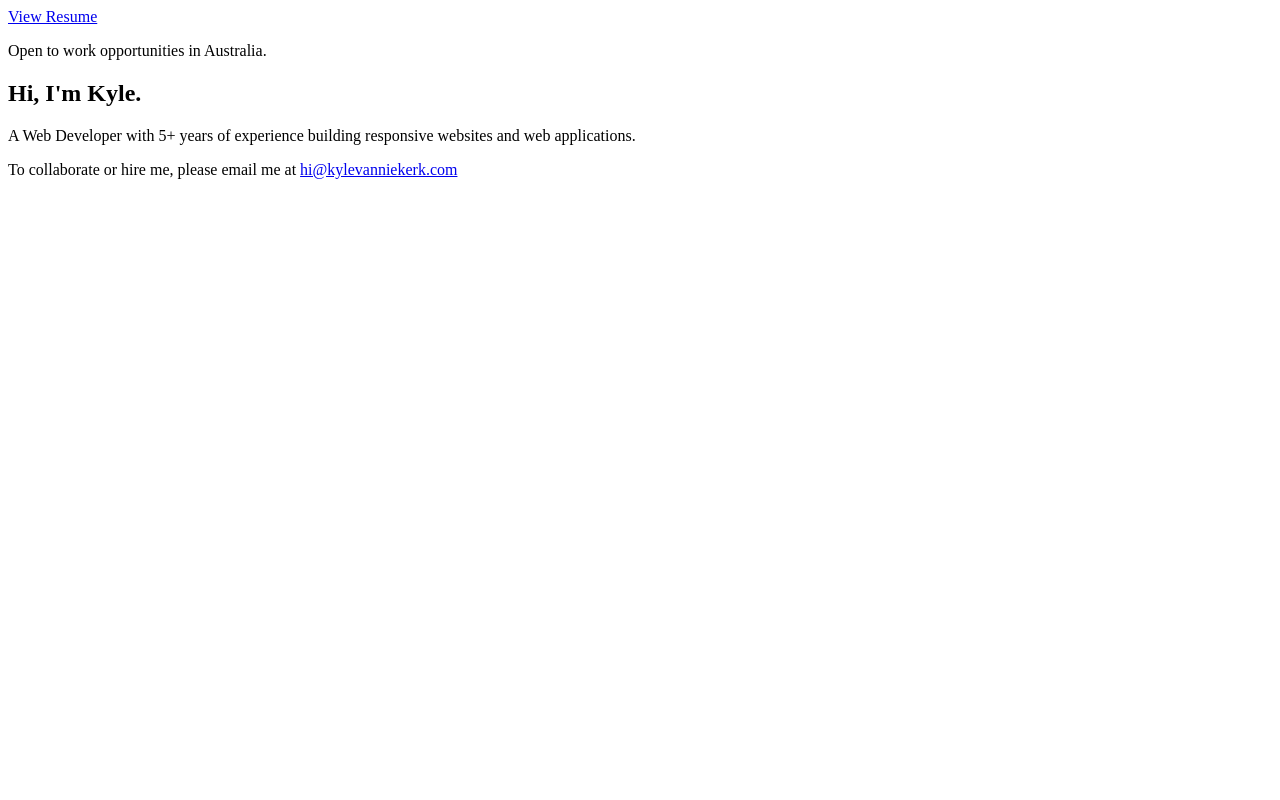
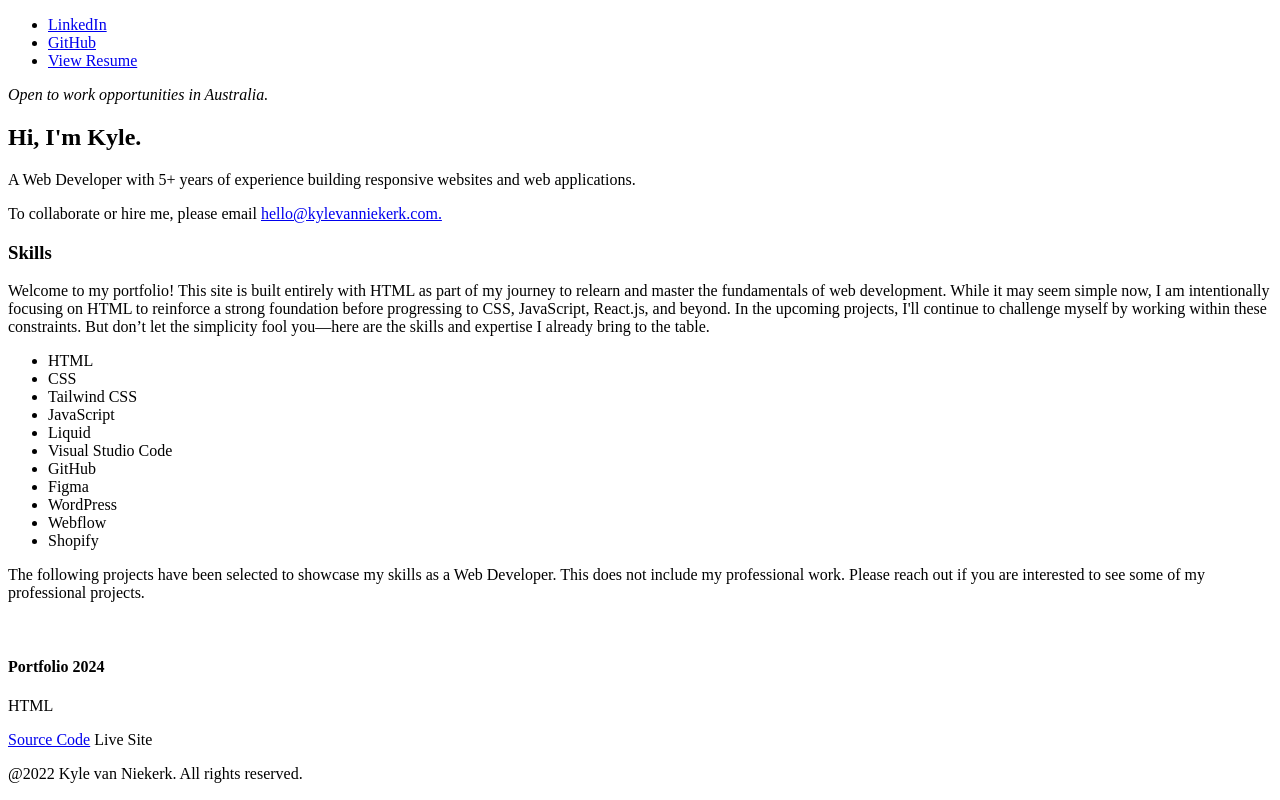
Before and after one commit to Kyle-van-Niekerk/Portfolio-2024, a plain HTML site: page index.html in a window 1280 px wide. Drawn offline with Linux system fonts and the light colour scheme.

Commit message:
Finished building all sections.

```diff
--- a/index.html
+++ b/index.html
@@ -8,13 +8,53 @@
   </head>
   <body>
     <nav>
-      <a href="#">View Resume</a>
+      <ul>
+        <li><a href="https://www.linkedin.com/in/kylevanniekerk/" target="_blank">LinkedIn</a></li>
+        <li><a href="https://github.com/Kyle-van-Niekerk" target="_blank">GitHub</a></li>
+        <li><a href="#" target="_blank">View Resume</a></li>
+      </ul>
     </nav>
     <section>
-      <p>Open to work opportunities in Australia.</p>
+      <em>Open to work opportunities in Australia.</em>
       <h1>Hi, I'm Kyle.</h1>
       <p>A Web Developer with 5+ years of experience building responsive websites and web applications.</p>
-      <p>To collaborate or hire me, please email me at <a href="mailto:hi@kylevanniekerk.com">hi@kylevanniekerk.com</a></p>
+      <p>To collaborate or hire me, please email <a href="mailto:hello@kylevanniekerk.com">hello@kylevanniekerk.com.</a></p>
     </section>
+    <section>
+      <h3>Skills</h3>
+      <p>
+        Welcome to my portfolio! This site is built entirely with HTML as part of my journey to relearn and master the fundamentals of web development. While it may seem simple now, I am intentionally focusing on HTML to reinforce a strong foundation
+        before progressing to CSS, JavaScript, React.js, and beyond. In the upcoming projects, I'll continue to challenge myself by working within these constraints. But don’t let the simplicity fool you—here are the skills and expertise I already
+        bring to the table.
+      </p>
+      <ul>
+        <li>HTML</li>
+        <li>CSS</li>
+        <li>Tailwind CSS</li>
+        <li>JavaScript</li>
+        <li>Liquid</li>
+        <li>Visual Studio Code</li>
+        <li>GitHub</li>
+        <li>Figma</li>
+        <li>WordPress</li>
+        <li>Webflow</li>
+        <li>Shopify</li>
+      </ul>
+    </section>
+    <section>
+      <p>The following projects have been selected to showcase my skills as a Web Developer. This does not include my professional work. Please reach out if you are interested to see some of my professional projects.</p>
+      <div>
+        <img />
+        <h4>Portfolio 2024</h4>
+        <p>HTML</p>
+        <div>
+          <a href="https://github.com/Kyle-van-Niekerk/Portfolio-2024" target="_blank">Source Code</a>
+          <a>Live Site</a>
+        </div>
+      </div>
+    </section>
+    <footer>
+      <p>@2022 Kyle van Niekerk. All rights reserved.</p>
+    </footer>
   </body>
 </html>
```
